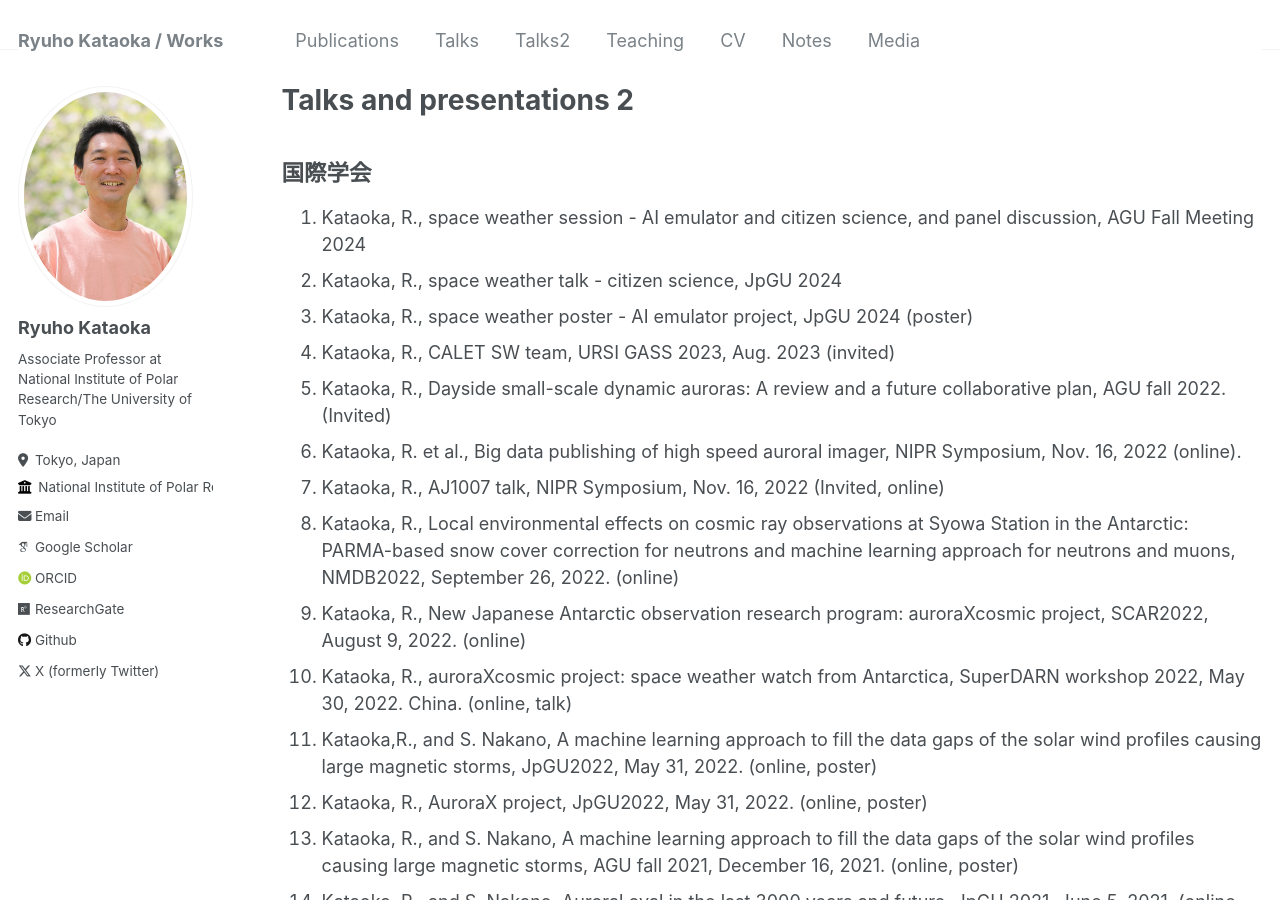
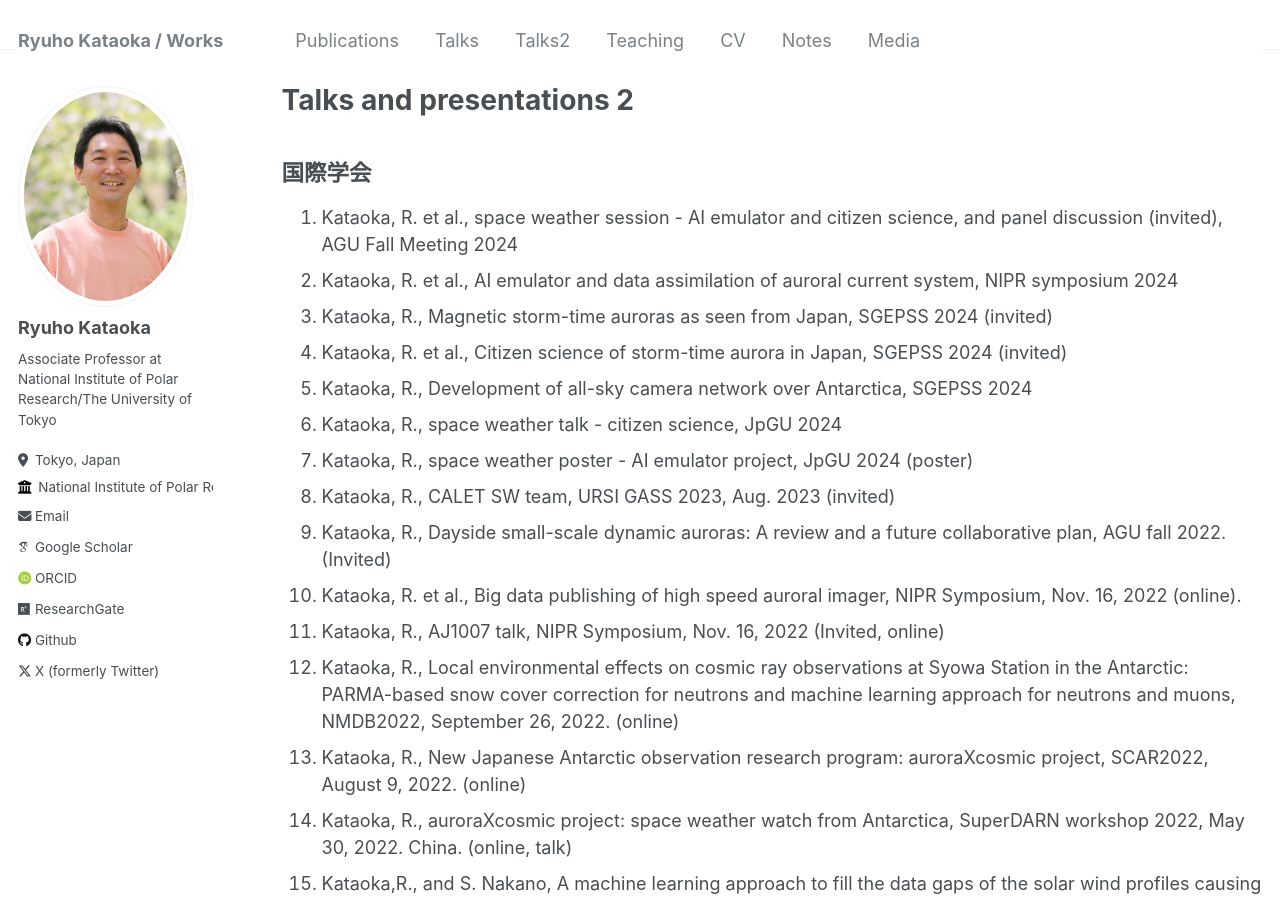
Before and after one commit to ryuhokataoka/ryuhokataoka.github.io, a Jekyll site: the page built from _pages/talks2.md, in a window 1280 px wide and 900 px high. Built offline with Jekyll 4.4.1, drawn with Linux system fonts in a browser that asks for light colours; some web fonts are replaced.

Commit message:
Update talks2.md

```diff
--- a/_pages/talks2.md
+++ b/_pages/talks2.md
@@ -7,7 +7,11 @@ author_profile: true
 
 国際学会
 ----
-1. Kataoka, R., space weather session - AI emulator and citizen science, and panel discussion, AGU Fall Meeting 2024
+1. Kataoka, R. et al., space weather session - AI emulator and citizen science, and panel discussion (invited), AGU Fall Meeting 2024
+1. Kataoka, R. et al., AI emulator and data assimilation of auroral current system, NIPR symposium 2024
+1. Kataoka, R., Magnetic storm-time auroras as seen from Japan, SGEPSS 2024 (invited)
+1. Kataoka, R. et al., Citizen science of storm-time aurora in Japan, SGEPSS 2024 (invited)
+1. Kataoka, R., Development of all-sky camera network over Antarctica, SGEPSS 2024
 1. Kataoka, R., space weather talk - citizen science, JpGU 2024
 1. Kataoka, R., space weather poster - AI emulator project, JpGU 2024 (poster)
 1. Kataoka, R., CALET SW team, URSI GASS 2023, Aug. 2023 (invited)
```
